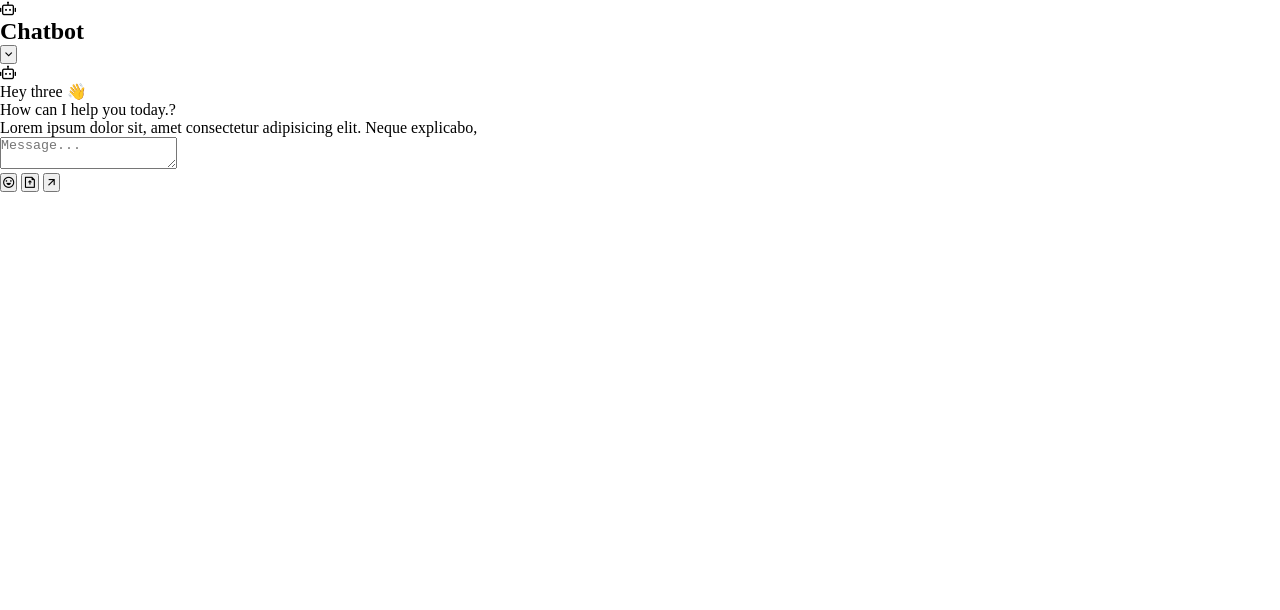
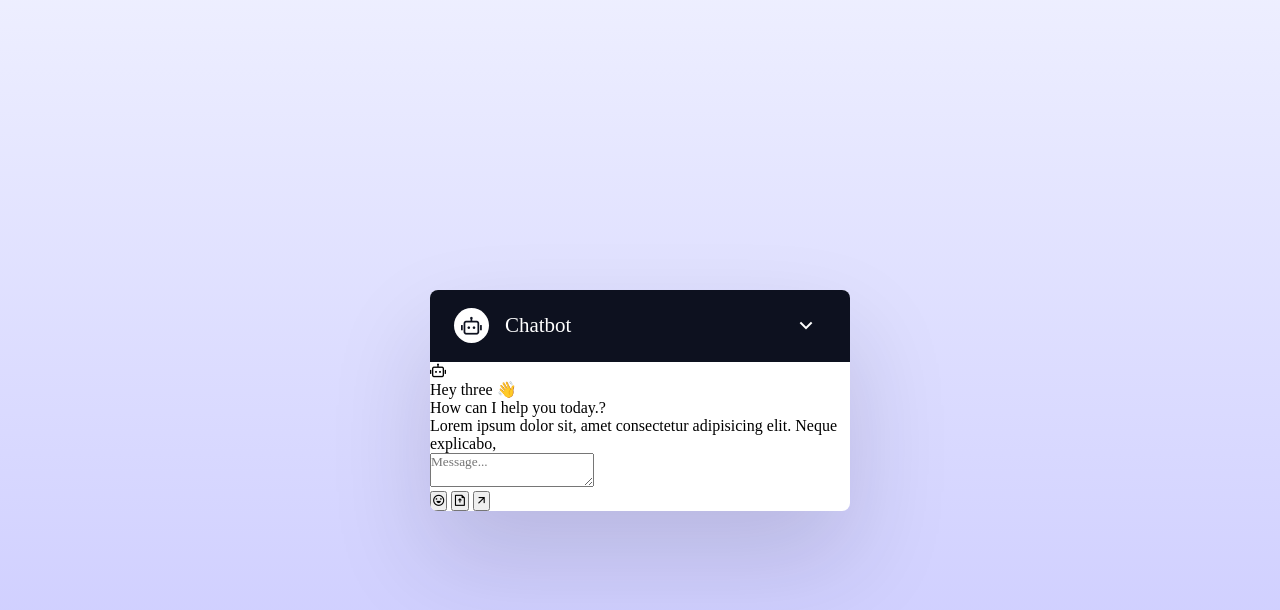
Before and after one commit to codewithandres/ia-chat-bot, a website built with Vite: page index.html in a window 1280 px wide. Built offline with nearby package versions, Linux system fonts and the light colour scheme; a web font is replaced by a local one.

Commit message:
estilos del header para el chat bot

```diff
--- a/index.html
+++ b/index.html
@@ -16,10 +16,10 @@
                 <!-- chatbot header  -->
                 <div class="chat-header">
                     <div class="header-info">
-                        <i class="ri-robot-2-line"></i>
+                        <i class="ri-robot-2-line chatbot-logo"></i>
                         <h2 class="logo-text">Chatbot</h2>
                     </div>
-                    <button>
+                    <button class="button-close">
                         <i class="ri-arrow-down-s-line"></i>
                     </button>
                 </div>
--- a/src/styles/index.css
+++ b/src/styles/index.css
@@ -1,6 +1,75 @@
+/* import google font */
+@import url('https://fonts.googleapis.com/css2?family=Afacad+Flux:wght@100..1000&display=swap');
+:root {
+    --color-white: hwb(0 100% 0%);
+}
 * {
     margin: 0;
     padding: 0;
     box-sizing: border-box;
 
+    font-family: 'Afacad Flux', serif;
+    font-optical-sizing: auto;
+    font-style: normal;
+    font-variation-settings: 'slnt' 0;
 }
+
+body {
+    display: flex;
+    align-items: center;
+    justify-content: center;
+    min-height: 100dvh;
+    background-image: linear-gradient(hwb(236 93% 0%), hwb(241 78% 0%));
+}
+.chatbot-popup {
+    width: 420px;
+    background-color: var(--color-white);
+    overflow: hidden;
+    border-radius: 0.5rem;
+    box-shadow: rgba(17, 12, 46, 0.15) 0px 48px 100px 0px;
+}
+.chat-header {
+    display: flex;
+    align-items: center;
+    justify-content: space-between;
+    background-color: hwb(226 5% 88%);
+    padding: 1rem 1.5rem;
+}
+.chat-header .header-info {
+    display: flex;
+    gap: 1rem;
+    align-items: center;
+}
+.header-info .chatbot-logo {
+    height: 35px;
+    width: 35px;
+    text-align: center;
+    line-height: 35px;
+    background-color: var(--color-white);
+    border-radius: 50%;
+    font-size: 1.3rem;
+    color: hwb(226 5% 88%);
+}
+.header-info .logo-text {
+    color: var(--color-white);
+    font-size: 1.31rem;
+    font-weight: 400;
+}
+.chat-header .button-close {
+    border: none;
+    color: var(--color-white);
+    background-color: transparent;
+    width: 40px;
+    height: 40px;
+    border-radius: 50%;
+    font-size: 1.5rem;
+    display: flex;
+    align-items: center;
+    justify-content: center;
+    cursor: pointer;
+    transition: 300ms ease;
+
+    &:hover {
+        background-color: hwb(237 11% 75%);
+    }
+}
```
